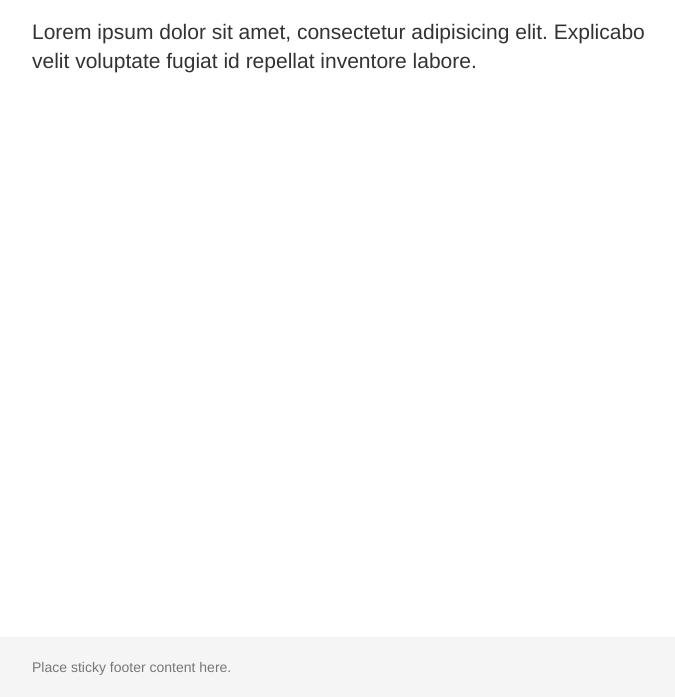
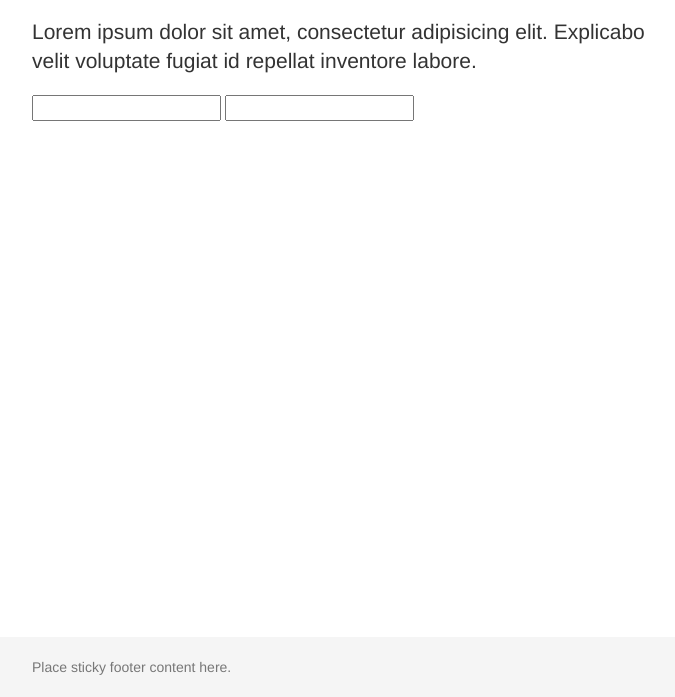
Before and after one commit to juanjo23/juanjo23.github.io, a plain HTML site: page index.html in a window 1280 px wide. Shown: the part 103-800 px from the top of the page, without its empty margins (283-958 px from the left). Drawn offline with Linux system fonts and the light colour scheme.

Commit message:
testing inputs

```diff
--- a/index.html
+++ b/index.html
@@ -24,6 +24,14 @@
     </div>
     <p class="lead">Lorem ipsum dolor sit amet, consectetur adipisicing elit. Explicabo velit voluptate fugiat id repellat inventore labore.</p>
     <script type='text/javascript' src='https://ko-fi.com/widgets/widget_2.js'></script><script type ='text/javascript'>kofiwidget2.init('Buy Me a Coffee', '#2c9ab7', 'A362A0S');kofiwidget2.draw();</script>
+
+
+    <div>
+      <form action="">
+        <input type="text">
+        <input type="number">
+      </form>
+    </div>
   </div>
 
   <footer class="footer">
```
